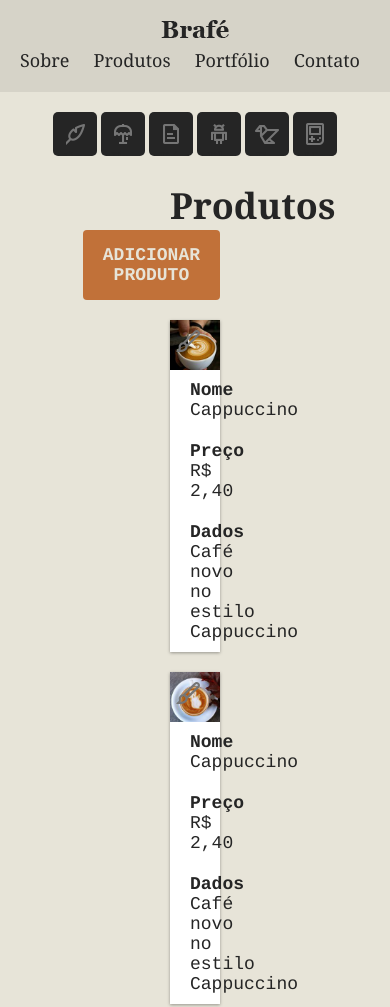
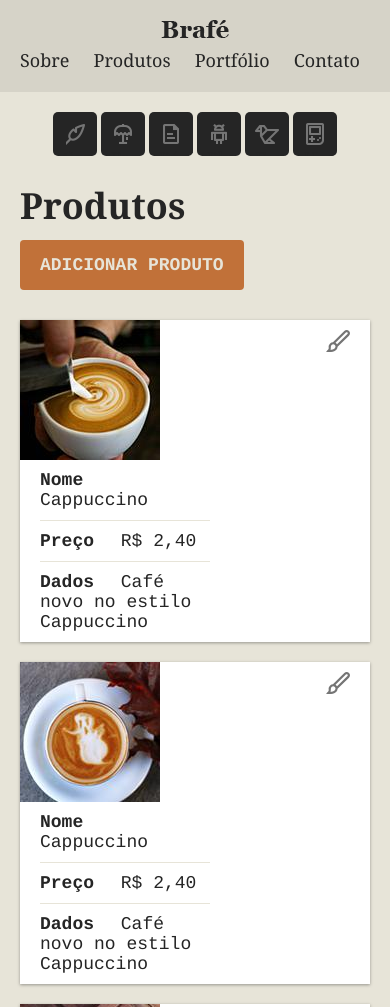
Before and after one commit to marcuspereiradev/Brafe-Puro-3, a plain HTML site: page index.html in a window 390 px wide. Shown: the top 1007 px of the page. Drawn offline with Linux system fonts and the light colour scheme.

Commit message:
CSS finalized

```diff
--- a/css/style.css
+++ b/css/style.css
@@ -224,6 +224,33 @@ a {
     width: 70px;
 }
 
+@media only screen and (min-width: 740px) and (max-width: 980px) {
+    .produtos {
+        width: calc(100% - 200px);
+    }
+}
+
+@media only screen and (max-width: 739px) {
+    .produtos {
+        width: 100%;
+    }
+    .produtos h1 {
+        float: none;
+    }
+    .adicionar-produtos {
+        float: none;
+        display: inline-block;
+        margin: 10px 0;
+    }
+    .produtos-item img {
+        float: none;
+    }
+    .produtos-item ul {
+        float: none;
+        width: 100%:
+    }
+}
+
 /*////////////////// FOOTER //////////////////*/
 .footer {
     background: #d6d3c8;
```
